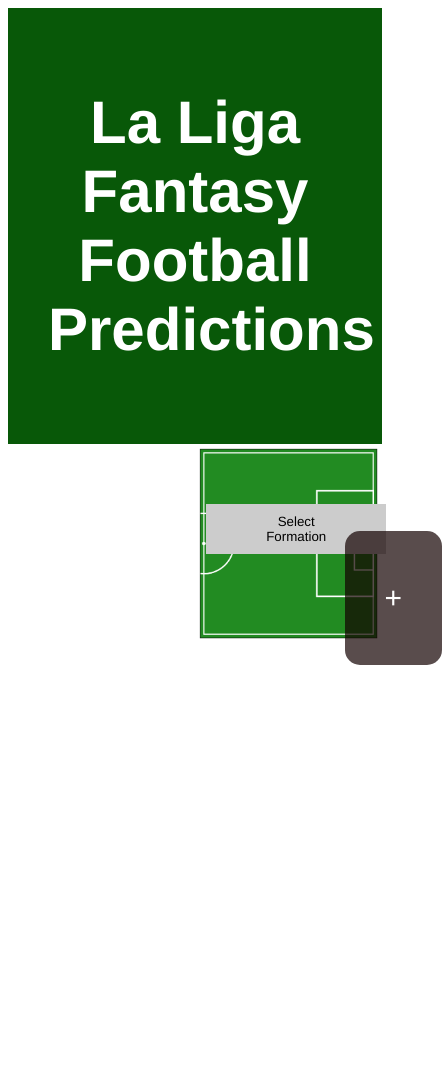
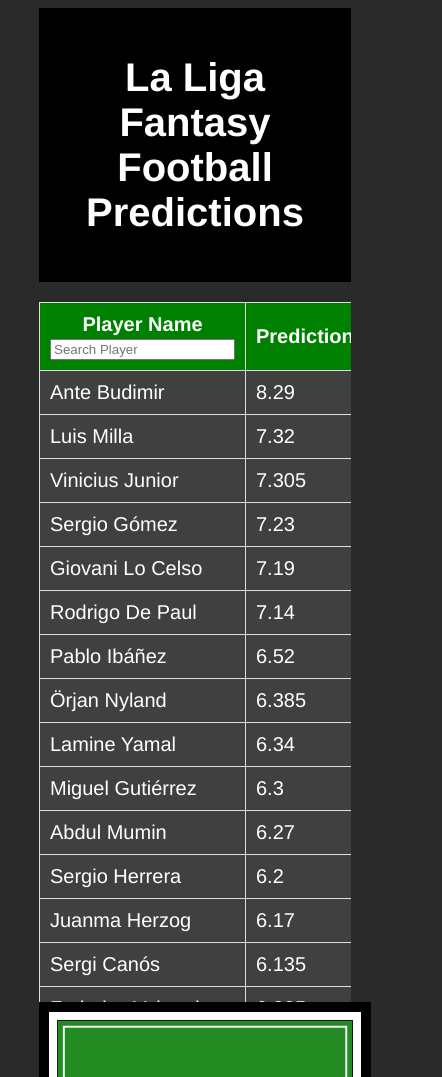
Before and after one commit to mhandt9/fantasy-football-predictor, a plain HTML site: page index.html in a window 390 px wide. Shown: the top 1077 px of the page, 442 px wide, since content can reach past the window. Before the commit the page ends 844 px from the top, so only its background shows below. Drawn offline with Linux system fonts and the light colour scheme.

Commit message:
added scrollable table

```diff
--- a/index.html
+++ b/index.html
@@ -9,6 +9,26 @@
     <div class="header">
         <h1>La Liga Fantasy Football Predictions</h1>
     </div>
+
+    <div class="main-content">
+        <div class="table-container">
+            <table id="playersTable">
+                <thead>
+                    <tr>
+                        <th>
+                            Player Name
+                            <input type="text" id="searchName" placeholder="Search Player">
+                        </th>
+                        <th>
+                            Prediction
+                        </th>
+                    </tr>
+                </thead>
+                <tbody>
+                </tbody>
+            </table>
+        </div>
+
         <div class="container">
             <img src="img/pitch.png" alt="LineUp">
 
@@ -27,6 +47,7 @@
                 </div>
             </div>
         </div>
+    </div>
 
     <script src="script.js"></script>
 </body>
--- a/script.js
+++ b/script.js
@@ -1,4 +1,3 @@
-// script.js
 // Function to fetch and parse the CSV file
 async function loadPlayers() {
     const response = await fetch('GW10_pred.csv');
@@ -7,7 +6,8 @@ async function loadPlayers() {
     console.log("CSV Data Loaded: ", data); // Debugging: Check if CSV is being loaded
 
     const players = parseCSV(data);
-    populateDropdown(players);
+    populateTable(players);
+    setupSearch(players);
 }
 
 
@@ -16,11 +16,10 @@ function parseCSV(data) {
     const rows = data.split('\n');
     const players = [];
 
-    rows.forEach(row => {
+    rows.forEach((row, index) => {
         const columns = row.split(',');
-        if (columns[0] && columns[1] && columns[2]) {
+        if (index !== 0 && columns[1] && columns[2]) {  // Ignore the first row (header)
             players.push({
-                // index: columns[0].trim(),
                 name: columns[1].trim(),
                 prediction: columns[2].trim()
             });
@@ -30,32 +29,44 @@ function parseCSV(data) {
     return players;
 }
 
-// Function to populate the dropdown with player names as plain text
-function populateDropdown(players) {
-    const playerDropdown = document.getElementById('playerDropdown');
+// Function to populate the table with player names and predictions
+function populateTable(players) {
+    const tableBody = document.getElementById('playersTable').getElementsByTagName('tbody')[0];
+    tableBody.innerHTML = '';  // Clear the table first to prevent duplication
+
     players.forEach(player => {
-        const playerDiv = document.createElement('div');
-        playerDiv.textContent = `${player.name} (${player.position}) - Points: ${player.prediction}`; // Display player name, position, and points
-        playerDropdown.appendChild(playerDiv);
+        const row = document.createElement('tr');
+
+        const nameCell = document.createElement('td');
+        nameCell.textContent = player.name;
+        row.appendChild(nameCell);
+
+        const predictionCell = document.createElement('td');
+        predictionCell.textContent = player.prediction;
+        row.appendChild(predictionCell);
+
+        tableBody.appendChild(row);
     });
 }
 
-// Function to toggle the player dropdown visibility
-function toggleDropdown() {
-    console.log("Dropdown Toggled"); // Debugging: Check if the button click is registered
+// Function to setup the search inputs for filtering the table
+function setupSearch(players) {
+    document.getElementById('searchName').addEventListener('input', function() {
+        const filteredPlayers = players.filter(player =>
+            player.name.toLowerCase().includes(this.value.toLowerCase())
+        );
+        populateTable(filteredPlayers);
+    });
 
-    const playerDropdown = document.getElementById('playerDropdown');
-    if (playerDropdown.style.display === "none" || playerDropdown.style.display === "") {
-        playerDropdown.style.display = "block";
-    } else {
-        playerDropdown.style.display = "none";
-    }
+    // document.getElementById('searchPrediction').addEventListener('input', function() {
+    //     const filteredPlayers = players.filter(player =>
+    //         player.prediction.toLowerCase().includes(this.value.toLowerCase())
+    //     );
+    //     populateTable(filteredPlayers);
+    // });
 }
 
 // Call the function to load players when the page loads
 window.onload = function() {
     loadPlayers();
-
-    // Add event listener to the "+" button to toggle the dropdown
-    document.getElementById('togglePlayerDropdown').addEventListener('click', toggleDropdown);
 };
--- a/style.css
+++ b/style.css
@@ -1,35 +1,78 @@
+/* General Page Styles */
 .header {
-    padding: 40px;
+    padding: 20px;
     text-align: center;
-    background: #085808;
+    background: black;
     color: white;
-    font-size: 30px;
+    font-size: 20px;
     font-family: Helvetica;
 }
 
-/* Container needed to position the button. Adjust the width as needed */
-.container {
-    position: relative;
-    width: 50%;
+body {
+    height: 100%;
+    margin-left: 10%;
+    margin-right: 10%;
+    background-color: rgb(42, 42, 42);
 }
 
-/* Make the image responsive */
-.container img {
-    width: 100%;
-    height: auto;
-    margin-left: 100%;
+/* Flexbox layout to align table and container side by side */
+.main-content {
+    display: flex;
+    justify-content: space-between;
+    align-items: flex-start;
+    margin-top: 20px;
 }
 
-.dropdown {
-    display: inline-block;
-    position: absolute;
-    top: 0;
-    left: 0;
-    margin-top: 60px;
-    margin-left: 106%;
+/* Table Styling */
+.table-container {
+    width: 50%;
+    max-height: 700px;
+    overflow-y: auto;
+    background-color: rgb(64, 64, 64);
 }
 
-.dropdown button {
+table {
+    width: 100%;
+    font-family: Helvetica;
+    color: white;
+    font-size: 20px;
+    border-collapse: collapse;
+}
+
+table th, table td {
+    padding: 10px;
+    border: 1px solid #ddd;
+    position: relative;
+}
+
+table th {
+    background-color: green;
+    color: white;
+}
+
+table tr:hover {
+    background-color: rgb(75, 75, 75);
+}
+
+
+.container {
+    width: 40%;
+    background-color: black;
+    padding: 10px;
+}
+
+.container img {
+    max-width: 100%;
+    height: auto;
+}
+
+/* Dropdown styling */
+.dropdown, .dropdown-p {
+    position: relative;
+    display: inline-block;
+}
+
+.dropdown button, .dropdown-p button {
     background-color: hsl(0, 0%, 80%);
     color: black;
     padding: 10px 60px;
@@ -38,72 +81,25 @@
     font-family: Helvetica;
 }
 
-.dropdown a {
-    display: block;
-    color: black;
-    font-family: Helvetica;
-    text-decoration: none;
-    padding: 10px 60px;
-}
-
-.dropdown .content {
+.dropdown .content, .dropdown-p .players {
     display: none;
     position: absolute;
     background-color: hsl(0, 0%, 95%);
     min-width: 100px;
+    z-index: 1;
 }
 
-.dropdown:hover .content {
+.dropdown:hover .content, .dropdown-p:hover .players {
     display: block;
 }
 
-.dropdown:hover button {
-    background-color: hsl(0, 0%, 70%);
+/* Responsive Styles */
+@media (max-width: 800px) {
+    .main-content {
+        flex-direction: column;
+    }
+
+    .table-container, .container {
+        width: 100%;
+    }
 }
-
-.dropdown a:hover {
-    background-color: hsl(0, 0%, 90%);
-}
-
-.dropdown-p {
-    display: inline-block;
-    position: absolute;
-    top: 10%;
-    left: 0;
-    margin-top: 35.5%;
-    margin-left: 180%;
-}
-
-.dropdown-p button {
-    background-color: hsla(0, 90%, 4%, 0.7);
-    color: white;
-    padding: 50px 40px;
-    border: none;
-    cursor: pointer;
-    font-family: Helvetica;
-    font-size: 30px;
-    border-radius: 15px;
-}
-
-.dropdown-p a {
-    display: block;
-    color: black;
-    font-family: Helvetica;
-    text-decoration: none;
-    padding: 10px 60px;
-}
-
-.dropdown-p .players {
-    display: none;
-    position: absolute;
-    background-color: hsl(0, 0%, 95%);
-    min-width: 100px;
-}
-
-.dropdown-p:hover button {
-    background-color: hsl(0, 0%, 70%);
-}
-
-.dropdown-p a:hover {
-    background-color: hsl(0, 0%, 90%);
-}
```
Lines whose indentation alone changed are shown as unchanged.
